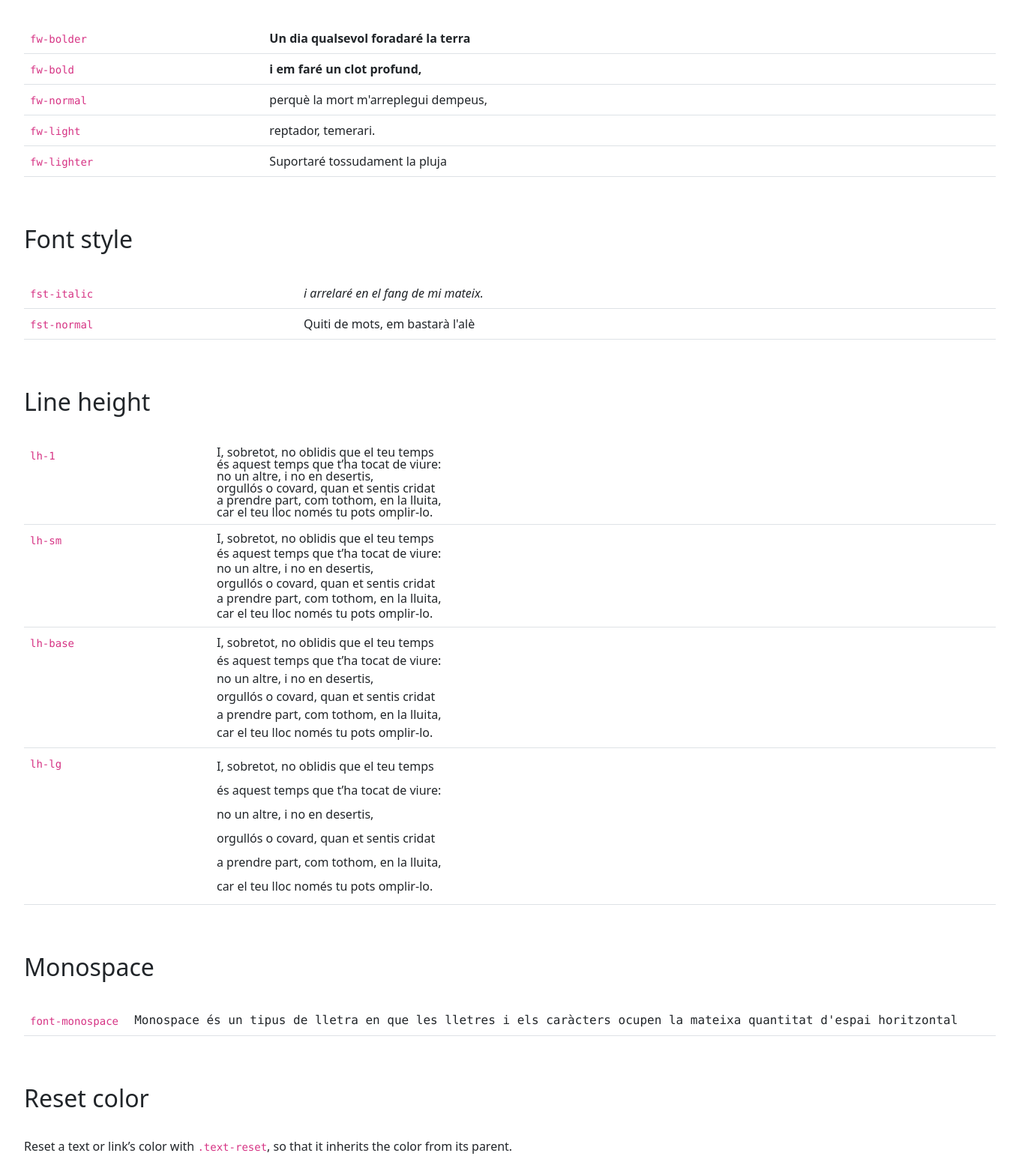
After one commit to ddemingo/webapp-python, a Flask app: page /bootstrap/text in a window 1600 px wide; the page is wider, and only the part inside the window is pictured. The commit adds this page. Shown: the part 2080-3638 px from the top of that part at 75% size, without its empty margins (120-1479 px from the left). Run offline with Flask 2, Linux system fonts and the light colour scheme; some libraries are stand-ins or nearby versions.

Commit message:
add boostrap text

```diff
--- a/app.py
+++ b/app.py
@@ -7,7 +7,7 @@ app = Flask(__name__)
 
 
 @app.route("/")
-def get_roo():
+def get_root():
     return render_template("home.html")
 
 
@@ -15,7 +15,6 @@ RSS_FEEDS = {'bbc': 'http://feeds.bbci.co.uk/news/rss.xml',
              'cnn': 'http://rss.cnn.com/rss/edition.rss',
              'fox': 'http://feeds.foxnews.com/foxnews/latest',
              'iol': 'https://rss.iol.io/iol/news'}
-
 
 @app.route("/news/")
 def get_news():
@@ -26,3 +25,9 @@ def get_news():
         publication = query
     feed = feedparser.parse(RSS_FEEDS[publication])
     return render_template("news.html", articles=feed['entries'])
+
+@app.route("/bootstrap/", defaults = {'template':'index'})
+@app.route("/bootstrap/<template>")
+def get_bootstrap(template):
+
+    return render_template(f"bootstrap/{template}.html")
--- a/templates/base.html
+++ b/templates/base.html
@@ -27,6 +27,9 @@
                     <li class="nav-item">
                         <a class="nav-link" aria-current="page" href="/news/">News</a>
                     </li>
+                    <li class="nav-item">
+                        <a class="nav-link" aria-current="page" href="/bootstrap/">Bootstrap</a>
+                    </li>
                 </ul>
             </div>
         </div>
--- /dev/null
+++ b/templates/bootstrap/text.html
@@ -0,0 +1,232 @@
+{% extends "base.html" %}
+{% block title %}Boostrap - Text{% endblock %}
+{% block content %}
+<style>
+    h2 {
+        margin-top: 2em;
+        margin-bottom: 1em;
+    }
+</style>
+
+
+<p class="text-center"><a
+        href="https://getbootstrap.com/docs/5.0/utilities/text/">https://getbootstrap.com/docs/5.0/utilities/text/</a>
+</p>
+
+<h2>Text alignment</h2>
+
+<p class="text-start border">text-start</p>
+<p class="text-center border">text-center</p>
+<p class="text-end border">text-end</p>
+
+<p class="text-sm-end border">text-sm-end</p>
+<p class="text-md-end border">text-md-end</p>
+<p class="text-lg-end border">text-lg-end</p>
+<p class="text-xl-end border">text-xl-end</p>
+
+<h2>Text wrapping</h2>
+
+<p class="badge bg-primary" style="width: 8rem;">
+    Cowards die many times before their deaths; The valiant never taste of death but once.
+</p>
+
+<p>Wrap text with a <code>.text-wrap</code> class;
+
+<p class="badge bg-primary text-wrap" style="width: 8rem;">
+    Cowards die many times before their deaths; The valiant never taste of death but once.
+</p>
+
+<p>Prevent text from wrapping with a <code>.text-nowrap</code>:</p>
+
+<p class="badge bg-primary text-wrap" style="width: 8rem;">
+    Cowards die many times before their deaths; <span class="text-nowrap">The valiant never taste of death but
+        once.</span>
+</p>
+
+<h2>Word break</h2>
+<p>
+    mmmmmmmmmmmmmmmmmmmmmmmmmmmmmmmmmmmmmmmmmmmmmmmmmmmmmmmmmmmmmmmmmmmmmmmmmmmmmmmmmmmmmmmmmmmmmmmmmmmm</p>
+<p class="text-break">
+    <code>text-break</code>:
+    mmmmmmmmmmmmmmmmmmmmmmmmmmmmmmmmmmmmmmmmmmmmmmmmmmmmmmmmmmmmmmmmmmmmmmmmmmmmmmmmmmmmmmmmmmmmmmmmmmmm
+</p>
+
+<h2>Text transform</h2>
+
+<table class="table">
+    <tr>
+        <td><code>text-lowercase</code></td>
+        <td class="text-lowercase">Parlen les dones,</td>
+    </tr>
+    <tr>
+        <td><code>text-uppercase</code></td>
+        <td class="text-uppercase">la seva poesia</td>
+    </tr>
+    <tr>
+        <td><code>text-capitalize</code></td>
+        <td class="text-capitalize">tendra i forta.</td>
+    </tr>
+</table>
+
+<h2>Font Size</h2>
+
+<table class="table">
+    <tr>
+        <td><code>fs-1</code></td>
+        <td class="fs-1">Topant de cap en una i altra soca,</td>
+    </tr>
+    <tr>
+        <td><code>fs-2</code></td>
+        <td class="fs-2">avançant d’esma pel camí de l’aigua,</td>
+    </tr>
+    <tr>
+        <td><code>fs-3</code></td>
+        <td class="fs-3">se’n ve la vaca tota sola. És cega.</td>
+    </tr>
+    <tr>
+        <td><code>fs-4</code></td>
+        <td class="fs-4">D’un cop de roc llançat amb massa traça,</td>
+    </tr>
+    <tr>
+        <td><code>fs-5</code></td>
+        <td class="fs-5">el vailet va buidar-li un ull, i en l’altre</td>
+    </tr>
+    <tr>
+        <td><code>fs-6</code></td>
+        <td class="fs-6">se li ha posat un tel: la vaca és cega.</td>
+    </tr>
+</table>
+
+<h2>Font weight</h2>
+<table class="table">
+    <tr>
+        <td><code>fw-bolder</code></td>
+        <td class="fw-bolder">Un dia qualsevol foradaré la terra</td>
+    </tr>
+    <tr>
+        <td><code>fw-bold</code></td>
+        <td class="fw-bold">i em faré un clot profund,</td>
+    </tr>
+    <tr>
+        <td><code>fw-normal</code></td>
+        <td class="fw-normal">perquè la mort m'arreplegui dempeus,</td>
+    </tr>
+    <tr>
+        <td><code>fw-light</code></td>
+        <td class="fw-light">reptador, temerari.</td>
+    </tr>
+    <tr>
+        <td><code>fw-lighter</code></td>
+        <td class="fw-lighter">Suportaré tossudament la pluja</td>
+    </tr>
+</table>
+
+<h2>Font style</h2>
+<table class="table">
+    <tr>
+        <td><code>fst-italic</code></td>
+        <td class="fst-italic">i arrelaré en el fang de mi mateix.</td>
+    </tr>
+    <tr>
+        <td><code>fst-normal</code></td>
+        <td class="fst-normal">Quiti de mots, em bastarà l'alè</td>
+    </tr>
+</table>
+
+
+<h2>Line height</h2>
+<table class="table">
+    <tr>
+        <td><code>lh-1</code></td>
+        <td class="lh-1">
+            I, sobretot, no oblidis que el teu temps<br />
+            és aquest temps que t’ha tocat de viure:<br />
+            no un altre, i no en desertis,<br />
+            orgullós o covard, quan et sentis cridat<br />
+            a prendre part, com tothom, en la lluita,<br />
+            car el teu lloc només tu pots omplir-lo.<br />
+        </td>
+    </tr>
+    <tr>
+        <td><code>lh-sm</code></td>
+        <td class="lh-sm">
+            I, sobretot, no oblidis que el teu temps<br />
+            és aquest temps que t’ha tocat de viure:<br />
+            no un altre, i no en desertis,<br />
+            orgullós o covard, quan et sentis cridat<br />
+            a prendre part, com tothom, en la lluita,<br />
+            car el teu lloc només tu pots omplir-lo.<br />
+        </td>
+    </tr>
+    <tr>
+        <td><code>lh-base</code></td>
+        <td class="lh-base">
+            I, sobretot, no oblidis que el teu temps<br />
+            és aquest temps que t’ha tocat de viure:<br />
+            no un altre, i no en desertis,<br />
+            orgullós o covard, quan et sentis cridat<br />
+            a prendre part, com tothom, en la lluita,<br />
+            car el teu lloc només tu pots omplir-lo.<br />
+        </td>
+    </tr>
+    <tr>
+        <td><code>lh-lg</code></td>
+        <td class="lh-lg">
+            I, sobretot, no oblidis que el teu temps<br />
+            és aquest temps que t’ha tocat de viure:<br />
+            no un altre, i no en desertis,<br />
+            orgullós o covard, quan et sentis cridat<br />
+            a prendre part, com tothom, en la lluita,<br />
+            car el teu lloc només tu pots omplir-lo.<br />
+        </td>
+    </tr>
+</table>
+
+
+
+<h2>Monospace</h2>
+
+<table class="table">
+    <tr>
+        <td><code>font-monospace</code></td>
+        <td class="font-monospace">Monospace és un tipus de lletra en que les lletres i els caràcters ocupen la mateixa
+            quantitat d'espai
+            horitzontal
+        </td>
+    </tr>
+</table>
+
+<h2>Reset color</h2>
+
+<p>Reset a text or link’s color with <code>.text-reset</code>, so that it inherits the color from its parent.</p>
+
+<table class="table">
+    <tr>
+        <td><code>text-muted</code></td>
+        <td class="text-muted">Qui no s’arrisca, no <a href="#">pisca</a></td>
+    </tr>
+    <tr>
+        <td><code>text-muted > text-reset</code></td>
+        <td class="text-muted">Qui no s’arrisca, no <a href="#" class="text-reset">pisca</a></td>
+    </tr>
+</table>
+</div>
+
+<div class="container">
+    <h2>text decoration</h2>
+    <table>
+        <tr>
+            <td><code>text-decoration-underline</code></td>
+            <td class="text-decoration-underline">Com més serem, més riurem</td>
+        </tr>
+        <tr>
+            <td><code>text-decoration-line-through</code></td>
+            <td class="text-decoration-line-through">Com més serem, més riurem</td>
+        </tr>
+        <tr>
+            <td><code>text-decoration-none</code></td>
+            <td class="text-decoration-none">Com més serem, més riurem</td>
+        </tr>
+    </table>
+</div>
+{% endblock %}
```
Also changed, not shown: templates/bootstrap/index.html (added, +8 -0 lines), README.md.
